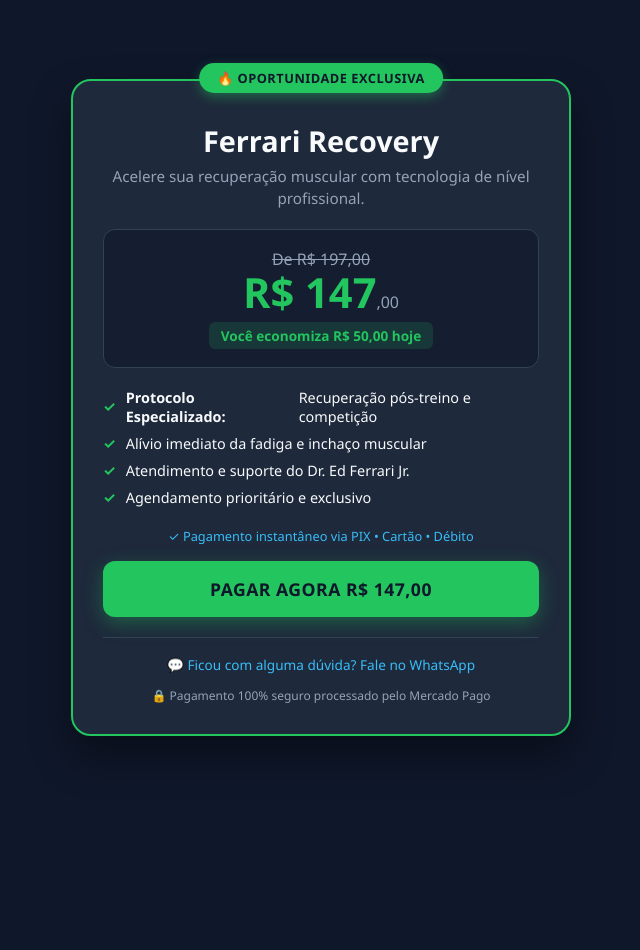
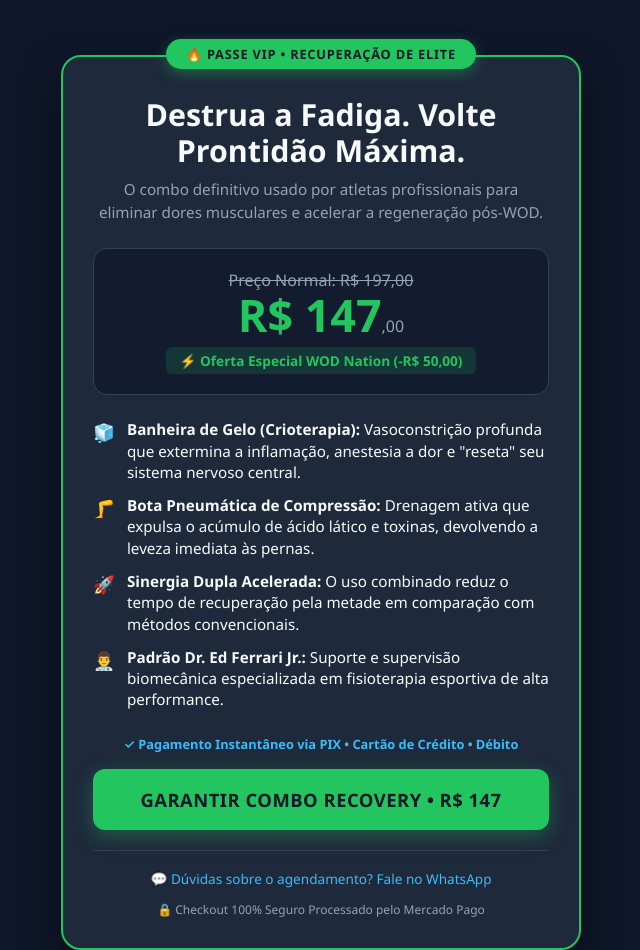
Before and after one commit to Ferrari-Fisioterapia/edferrarijr-site-fisioterapia, a website: page recoverywodnation14/index.html in a window 1280 px wide. Shown: the top 950 px of the page, without its empty margins (319-959 px from the left). Before the commit the page ends 800 px from the top, so only its background shows below. Drawn offline with Linux system fonts and the light colour scheme.

Commit message:
Update index.html

```diff
--- a/recoverywodnation14/index.html
+++ b/recoverywodnation14/index.html
@@ -3,7 +3,7 @@
 <head>
   <meta charset="UTF-8">
   <meta name="viewport" content="width=device-width, initial-scale=1.0">
-  <title>Ferrari Recovery - WOD Nation</title>
+  <title>Ferrari Recovery - Protocolo de Elite WOD Nation</title>
 
   <style>
     :root {
@@ -11,7 +11,7 @@
       --card-bg: #1e293b;
       --primary-color: #22c55e;
       --primary-hover: #16a34a;
-      --accent-color: #0284c7;
+      --accent-color: #38bdf8;
       --text-main: #f8fafc;
       --text-muted: #94a3b8;
       --border-color: #334155;
@@ -41,8 +41,8 @@
       border-radius: 20px;
       padding: 40px 30px 30px 30px;
       width: 100%;
-      max-width: 500px;
-      box-shadow: 0 20px 40px rgba(0, 0, 0, 0.4);
+      max-width: 520px;
+      box-shadow: 0 20px 40px rgba(0, 0, 0, 0.5);
       position: relative;
       margin-top: 15px;
     }
@@ -56,38 +56,40 @@
       color: #0f172a;
       font-weight: 800;
       font-size: 0.8rem;
-      padding: 6px 18px;
+      padding: 6px 20px;
       border-radius: 30px;
       text-transform: uppercase;
-      letter-spacing: 0.5px;
-      box-shadow: 0 4px 12px rgba(34, 197, 94, 0.4);
+      letter-spacing: 0.8px;
+      box-shadow: 0 4px 14px rgba(34, 197, 94, 0.4);
       white-space: nowrap;
     }
 
     .header {
       text-align: center;
-      margin-bottom: 20px;
+      margin-bottom: 24px;
     }
 
     .header h1 {
-      font-size: 1.8rem;
+      font-size: 1.9rem;
       color: var(--text-main);
-      margin-bottom: 6px;
+      margin-bottom: 8px;
+      font-weight: 800;
+      line-height: 1.2;
     }
 
     .header p {
       color: var(--text-muted);
       font-size: 0.95rem;
-      line-height: 1.4;
+      line-height: 1.5;
     }
 
     .pricing-box {
-      background: rgba(15, 23, 42, 0.6);
+      background: rgba(15, 23, 42, 0.7);
       border: 1px solid var(--border-color);
-      border-radius: 12px;
-      padding: 18px;
+      border-radius: 14px;
+      padding: 20px;
       text-align: center;
-      margin-bottom: 20px;
+      margin-bottom: 24px;
     }
 
     .old-price {
@@ -98,7 +100,7 @@
     }
 
     .current-price {
-      font-size: 2.6rem;
+      font-size: 2.8rem;
       font-weight: 800;
       color: var(--primary-color);
       line-height: 1;
@@ -112,43 +114,44 @@
 
     .economy-tag {
       display: inline-block;
-      margin-top: 8px;
+      margin-top: 10px;
       background: rgba(34, 197, 94, 0.15);
       color: var(--primary-color);
       font-size: 0.85rem;
-      font-weight: 600;
-      padding: 4px 12px;
+      font-weight: 700;
+      padding: 4px 14px;
       border-radius: 6px;
     }
 
     .benefits-list {
       list-style: none;
-      margin-bottom: 20px;
+      margin-bottom: 24px;
     }
 
     .benefits-list li {
       color: var(--text-main);
-      font-size: 0.9rem;
-      margin-bottom: 8px;
+      font-size: 0.95rem;
+      margin-bottom: 12px;
       display: flex;
-      align-items: center;
-      gap: 10px;
+      align-items: flex-start;
+      gap: 12px;
+      line-height: 1.4;
     }
 
-    .benefits-list li::before {
-      content: "✓";
-      color: var(--primary-color);
-      font-weight: bold;
+    .benefits-list li .icon {
+      font-size: 1.1rem;
+      flex-shrink: 0;
+      margin-top: 1px;
     }
 
     .payment-methods {
       text-align: center;
       font-size: 0.8rem;
-      color: #38bdf8;
+      color: var(--accent-color);
       margin-bottom: 16px;
+      font-weight: 600;
     }
 
-    /* Botão Principal de Checkout */
     .btn-pay-now {
       display: block;
       width: 100%;
@@ -156,9 +159,9 @@
       color: #0f172a;
       text-align: center;
       text-decoration: none;
-      font-size: 1.1rem;
+      font-size: 1.15rem;
       font-weight: 800;
-      padding: 16px 20px;
+      padding: 18px 20px;
       border-radius: 12px;
       box-shadow: 0 6px 20px rgba(34, 197, 94, 0.35);
       transition: all 0.2s ease;
@@ -176,11 +179,11 @@
       margin-top: 20px;
       text-align: center;
       border-top: 1px solid var(--border-color);
-      padding-top: 15px;
+      padding-top: 16px;
     }
 
     .whatsapp-link {
-      color: #38bdf8;
+      color: var(--accent-color);
       text-decoration: none;
       font-size: 0.85rem;
       display: inline-flex;
@@ -204,41 +207,53 @@
 <body>
 
   <div class="checkout-card">
-    <div class="badge-discount">🔥 Oportunidade Exclusiva</div>
+    <div class="badge-discount">🔥 PASSE VIP • RECUPERAÇÃO DE ELITE</div>
 
     <div class="header">
-      <h1>Ferrari Recovery</h1>
-      <p>Acelere sua recuperação muscular com tecnologia de nível profissional.</p>
+      <h1>Destrua a Fadiga. Volte Prontidão Máxima.</h1>
+      <p>O combo definitivo usado por atletas profissionais para eliminar dores musculares e acelerar a regeneração pós-WOD.</p>
     </div>
 
     <div class="pricing-box">
-      <div class="old-price">De R$ 197,00</div>
+      <div class="old-price">Preço Normal: R$ 197,00</div>
       <div class="current-price">R$ 147<span>,00</span></div>
-      <div class="economy-tag">Você economiza R$ 50,00 hoje</div>
+      <div class="economy-tag">⚡ Oferta Especial WOD Nation (-R$ 50,00)</div>
     </div>
 
     <ul class="benefits-list">
-      <li><strong>Protocolo Especializado:</strong> Recuperação pós-treino e competição</li>
-      <li>Alívio imediato da fadiga e inchaço muscular</li>
-      <li>Atendimento e suporte do Dr. Ed Ferrari Jr.</li>
-      <li>Agendamento prioritário e exclusivo</li>
+      <li>
+        <span class="icon">🧊</span>
+        <span><strong>Banheira de Gelo (Crioterapia):</strong> Vasoconstrição profunda que extermina a inflamação, anestesia a dor e "reseta" seu sistema nervoso central.</span>
+      </li>
+      <li>
+        <span class="icon">🦵</span>
+        <span><strong>Bota Pneumática de Compressão:</strong> Drenagem ativa que expulsa o acúmulo de ácido lático e toxinas, devolvendo a leveza imediata às pernas.</span>
+      </li>
+      <li>
+        <span class="icon">🚀</span>
+        <span><strong>Sinergia Dupla Acelerada:</strong> O uso combinado reduz o tempo de recuperação pela metade em comparação com métodos convencionais.</span>
+      </li>
+      <li>
+        <span class="icon">👨‍⚕️</span>
+        <span><strong>Padrão Dr. Ed Ferrari Jr.:</strong> Suporte e supervisão biomecânica especializada em fisioterapia esportiva de alta performance.</span>
+      </li>
     </ul>
 
-    <div class="payment-methods">✓ Pagamento instantâneo via PIX • Cartão • Débito</div>
+    <div class="payment-methods">✓ Pagamento Instantâneo via PIX • Cartão de Crédito • Débito</div>
 
-    <!-- Botão Direto sem Falhas -->
+    <!-- Botão Principal com Link Direto -->
     <a href="https://mpago.li/2kzBErL" class="btn-pay-now">
-      Pagar Agora R$ 147,00
+      Garantir Combo Recovery • R$ 147
     </a>
 
     <div class="whatsapp-support">
-      <a href="https://wa.me/5519971002263?text=Olá,%20tenho%20dúvidas%20sobre%20o%20Ferrari%20Recovery" target="_blank" class="whatsapp-link">
-        💬 Ficou com alguma dúvida? Fale no WhatsApp
+      <a href="https://wa.me/5519971002263?text=Olá,%20tenho%20dúvidas%20sobre%20o%20Combo%20Recovery%20WOD%20Nation" target="_blank" class="whatsapp-link">
+        💬 Dúvidas sobre o agendamento? Fale no WhatsApp
       </a>
     </div>
 
     <div class="footer-note">
-      🔒 Pagamento 100% seguro processado pelo Mercado Pago
+      🔒 Checkout 100% Seguro Processado pelo Mercado Pago
     </div>
   </div>
 
```
